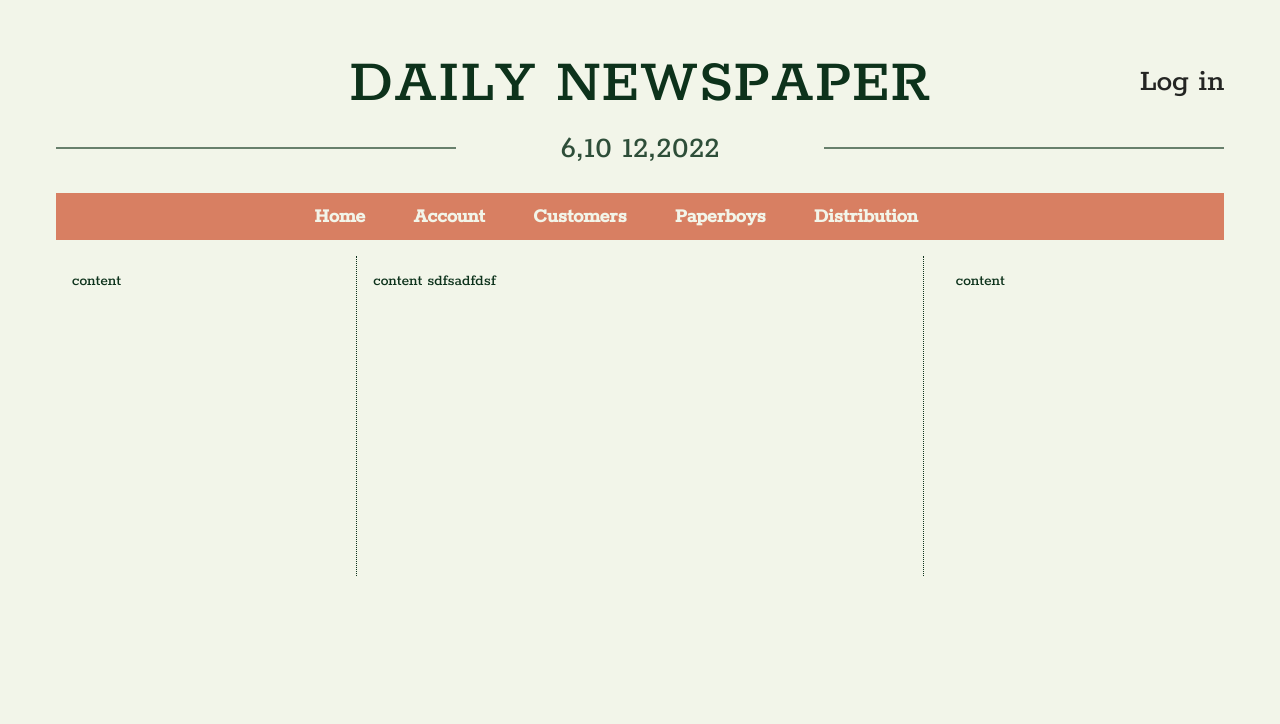
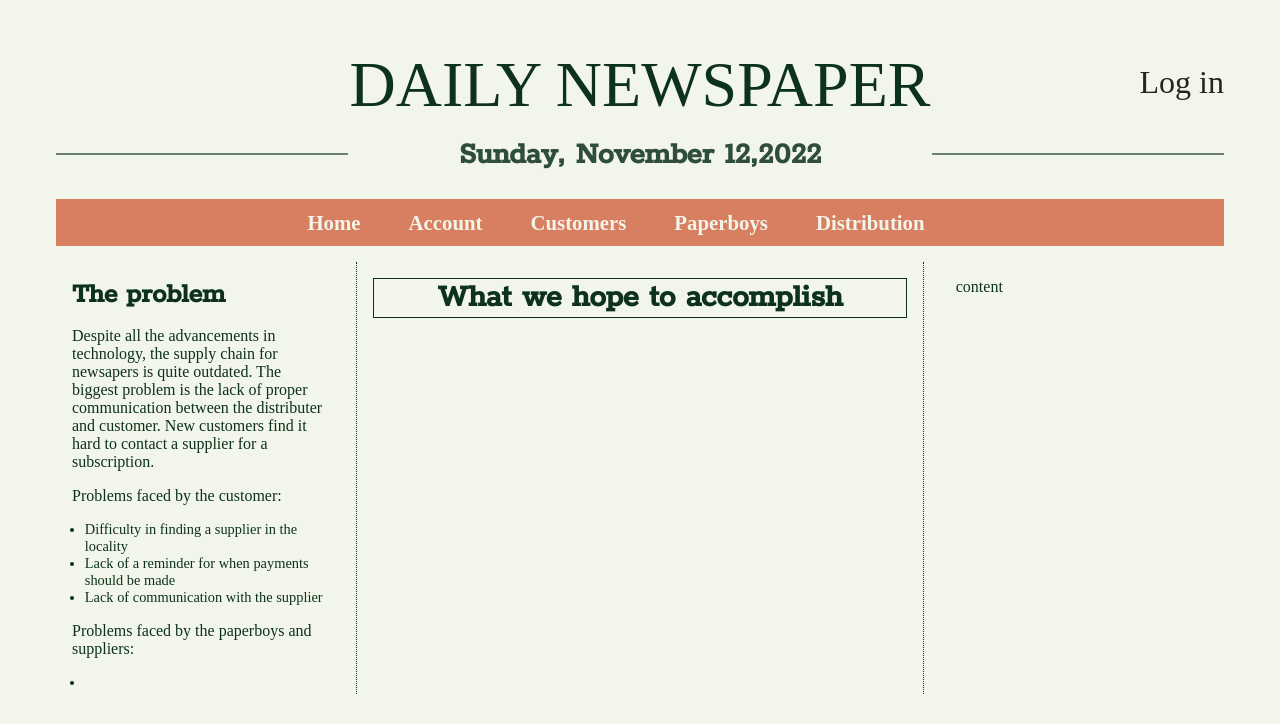
Before and after one commit to harshmehta14/Newspaper, a Gatsby site in the folder frontend_web/: page / in a window 1280 px wide. Built offline with nearby package versions, Linux system fonts and the light colour scheme; Gatsby itself is replaced by a stand-in of ours.

Commit message:
frontend-progress

```diff
--- a/frontend_web/src/components/layout.js
+++ b/frontend_web/src/components/layout.js
@@ -38,7 +38,7 @@ const Header2 = styled.h2`
 	::after {
 		display: block;
 		content: " ";
-		width: 42rem;
+		width: 30%;
 		height: 0.15rem;
 		background-color: var(--c2);
 		position: absolute;
@@ -57,47 +57,27 @@ const Header2 = styled.h2`
 	@media (max-width: 1700px) {
 		::before,
 		::after {
-			width: 35rem;
-		}
-	}
-
-	@media (max-width: 1490px) {
-		::before,
-		::after {
-			width: 30rem;
-		}
-	}
-
-	@media (max-width: 1320px) {
-		::before,
-		::after {
-			width: 25rem;
-		}
-	}
-
-	@media (max-width: 1150px) {
-		::before,
-		::after {
-			width: 20rem;
-		}
-	}
-
-	@media (max-width: 1000px) {
-		::before,
-		::after {
-			width: 15rem;
+			width: 25%;
 		}
 	}
 
 	@media (max-width: 850px) {
 		::before,
 		::after {
-			width: 10rem;
+			width: 20%;
 		}
 	}
+
+  @media (max-width: 700px){
+    ::before, ::after{
+      width: 12%;
+    }
+  }
 `
 
-const Days = ["Monday", "", "Sunday"]
+const Days = ["Monday", "Tuesday", "Wednesday","Thursday","Friday","Saturday", "Sunday"]
+const Months =  ["January","February","March","April","May","June","July",
+            "August","September","October","November","December"]
 
 const date = new Date()
 
@@ -111,7 +91,7 @@ const Layout = ({ children }) => {
 					<Link to="/">Daily newspaper</Link>
 				</Header>
 				<Header2>
-					{date.getDay()},{date.getMonth()} {date.getDate()},
+          {Days[date.getDay()]}, {Months[date.getMonth()]} {date.getDate()},
 					{date.getFullYear()}
 				</Header2>
 				<Nav />
--- a/frontend_web/src/components/styles/global.css
+++ b/frontend_web/src/components/styles/global.css
@@ -9,11 +9,12 @@
 	--c3: #f2f5e9;
 	--c4: #0a8d66;
 	--f1: Rokkitt, monospace;
+  --f2: Caligraphy, calibre;
 }
 
 * {
 	box-sizing: border-box;
-	font-family: var(--f1);
+	font-family: var(--f2);
 	font-weight: 500;
 }
 
@@ -25,6 +26,11 @@ body {
 
 main {
 	margin-top: 1rem;
+}
+
+h1,h2,h3{
+  font-family: var(--f1);
+  font-weight: 600;
 }
 @media (max-width: 1300px) {
 	body {
--- a/frontend_web/src/pages/index.js
+++ b/frontend_web/src/pages/index.js
@@ -15,20 +15,55 @@ const MainContainer = styled.div`
 
 const Sidesection = styled.section`
 	flex-basis: 25%;
+
+  h3{
+    margin-top: 0;
+    font-size: 1.8rem;
+	margin-bottom: 0;
+  }
+
+  ul {
+	padding-left: 0.8rem;
+  }
+
+  ul li{
+	font-size: 0.9rem;
+  }
 `
 
 const Midsection = styled.section`
 	flex-basis: 50%;
 	border-left: 0.8px dotted var(--c2);
 	border-right: 0.8px dotted var(--c2);
+	min-height: 27rem;
+
+  h2{
+    text-align:center;
+    border: 0.3px solid var(--c2);
+    margin-top: 0;
+	font-size: 2.1rem;
+  }
 `
 
 const IndexPage = () => {
 	return (
 		<Layout>
 			<MainContainer>
-				<Sidesection>content</Sidesection>
-				<Midsection>content sdfsadfdsf</Midsection>
+				<Sidesection><h3>The problem</h3>
+				<p>Despite all the advancements in technology, the supply chain for newsapers is quite outdated. The biggest problem is the lack of proper communication between the distributer and customer. New customers find it hard to contact a supplier for a subscription.</p>
+        		<p>Problems faced by the customer:
+					<ul>
+						<li>Difficulty in finding a supplier in the locality</li>
+						<li>Lack of a reminder for when payments should be made</li>
+						<li>Lack of communication with the supplier</li></ul></p>
+						<p>Problems faced by the paperboys and suppliers:
+							<ul>
+								<li></li>
+							</ul>
+						</p>
+						</Sidesection>
+				<Midsection><h2>What we hope to accomplish</h2>
+        </Midsection>
 				<Sidesection>content</Sidesection>
 			</MainContainer>
 		</Layout>
```
